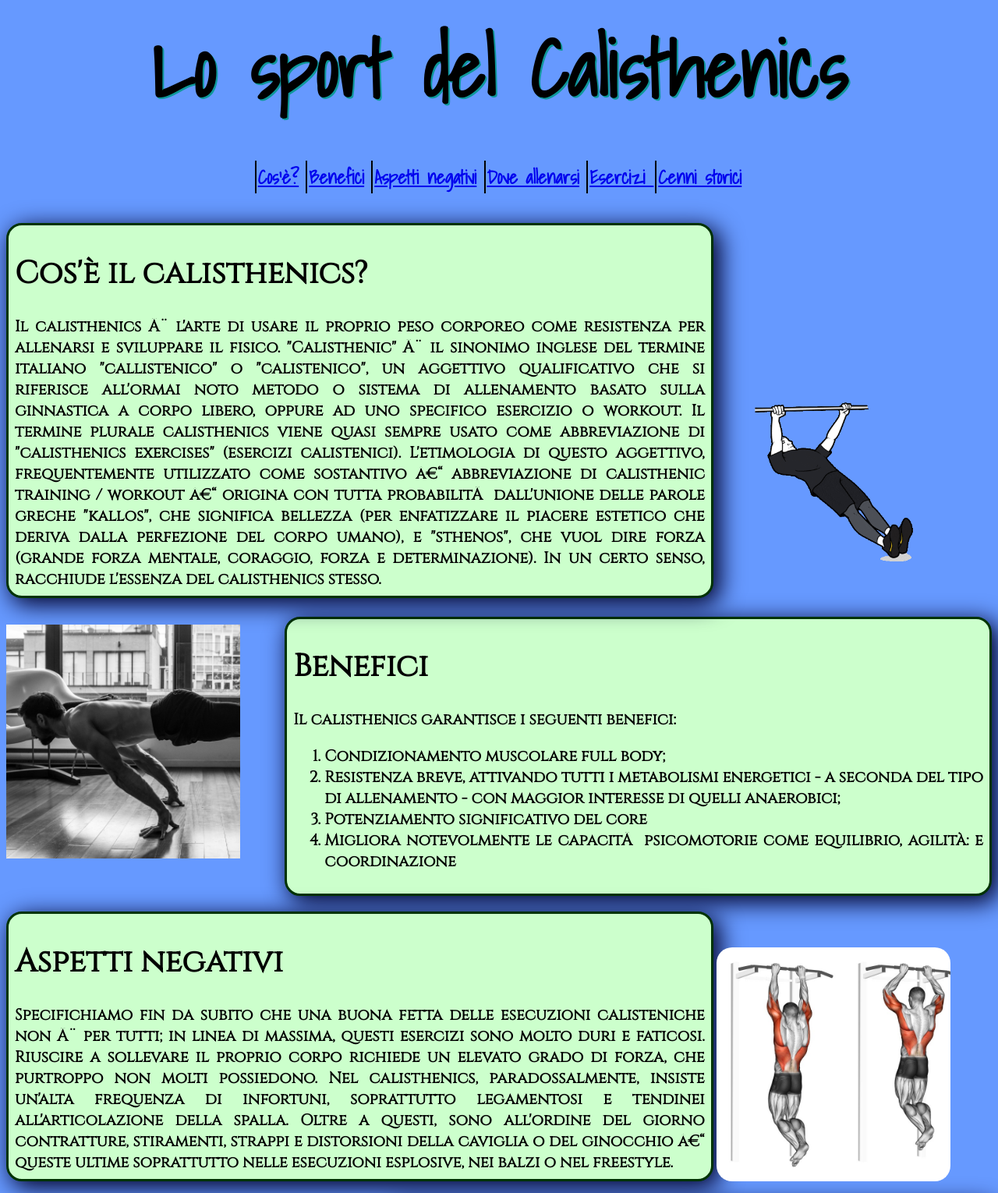
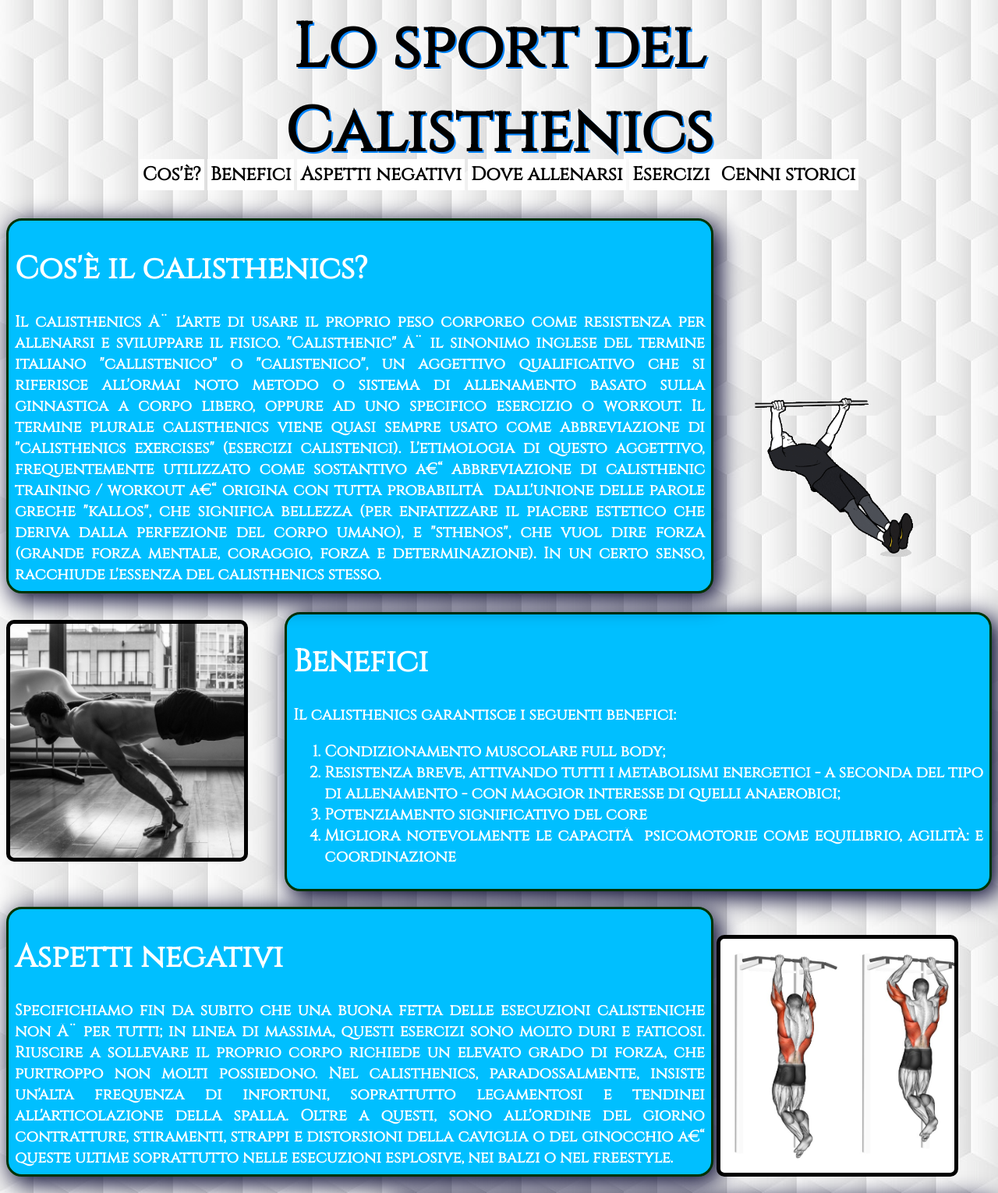
Before and after one commit to FallenKarma/calisthenics, a plain HTML site: page index.html in a window 1280 px wide. Shown: the top 1530 px of the page at 78% size. Drawn offline with Linux system fonts and the light colour scheme.

Commit message:
estetica Ale

```diff
--- a/index.html
+++ b/index.html
@@ -4,6 +4,7 @@
     <link rel="stylesheet" type="text/css" href="style.css">
     <style>
       @import url('https://fonts.googleapis.com/css2?family=Shadows+Into+Light&display=swap');
+      @import url('https://fonts.googleapis.com/css2?family=Cinzel&family=Shadows+Into+Light&display=swap');
       @import url('https://fonts.googleapis.com/css2?family=Cinzel&family=Shadows+Into+Light&display=swap');
     </style>
     <script type="text/javascript">
@@ -139,7 +140,10 @@
     </div>
     <footer>
       <center><img src="like.png" height="80px" width="80px" onclick="increment()">
-      <p id="count">1357</p> </center>
+      <p id="count">1357</p> </center><hr>
+      <p id="info">PER ULTERIORI INFORMAZIONI CI POTETE CONTATTARE TRAMITE EMAIL O TELEFONO:</p>
+      <center><a href="mailto:chalistenics.info@sport.it">chalistenics.info@sport.it</a><br><br>
+      <a href="tel:+39333363678">+39333363678</a></center>
     </footer>
   </body>
 </html>
--- a/style.css
+++ b/style.css
@@ -1,7 +1,7 @@
 
 body
 {
-  background-color: #6699ff;
+  background-image: url(white.jpg);
 }
 nav
 {
@@ -9,13 +9,13 @@ nav
   padding:20px;
   margin:auto;
   text-align: center;
-  font-family: 'Shadows Into Light', cursive;
+  font-family: 'Cinzel', serif;
 }
 h2
 {
   display: inline;
-  padding: 2px 2px 2px 2px;
-  border-left: 2px solid black;
+  padding: 4px 4px 4px 4px;
+  background-color: white;
 }
 #header
 {
@@ -50,9 +50,9 @@ h2
 }
 #titolo
 {
-  font-family: 'Shadows Into Light', cursive;
-  font-size: 100px;
-  text-shadow: 2px 2px #0e989a;
+  font-family: 'Cinzel', serif;
+  font-size: 80px;
+  text-shadow: 2px 2px #0284fe;
 }
 
 #pullup{
@@ -70,6 +70,8 @@ h2
   background-size: cover;
   display: inline-block;
   margin-top:30px;
+  border: 5px solid black;
+  border-radius: 10px;
 }
 #trazione{
   width:300px;
@@ -80,6 +82,8 @@ h2
   border-radius: 20px;
   margin-top: 10px;
   margin-right: 40px;
+  border: 5px solid black;
+  border-radius: 10px;
 }
 #squat{
   float:left;
@@ -90,6 +94,8 @@ h2
   display: inline-block;
   margin-top: 50px;
   margin-left: 70px;
+  border: 5px solid black;
+  border-radius: 10px;
 }
 #verticale{
   float:right;
@@ -126,15 +132,19 @@ h2
   width:70%;
   height: auto;
 }
-
-
 #count{
   font-size: 50px;
-  color:white;
+  color:#0284fe;
   margin: auto;
 }
 footer{
   margin-top: 20px;
+}
+#info{
+  text-align: center;
+  font-family: 'Cinzel', serif;
+  font-weight: 2000;
+  font-size: 20px;
 }
 .colonna_sinistra{
   float:left;
@@ -144,7 +154,7 @@ footer{
 .box{
   border:3px solid #003300;
   padding:8px;
-  background-color: #CCFFCC;
+  background-color: #00BFFF;
   text-align: justify;
   overflow: auto;
   box-shadow: 7px 7px 30px 2px #02022D;
@@ -152,10 +162,17 @@ footer{
   font-family: 'Cinzel', serif;
   font-size: 20px;
   margin-top: 20px;
+  color: white;
 }
 a:hover{
-  background-color: White;
+  background-color: #0284fe;
+  color:white;
 }
 a:visited{
-  color: blue;
+  color: white;
 }
+a:-webkit-any-link {
+    color: black;
+    cursor: pointer;
+    text-decoration: none;
+}
```
Also changed, not shown: white.jpg (added).
